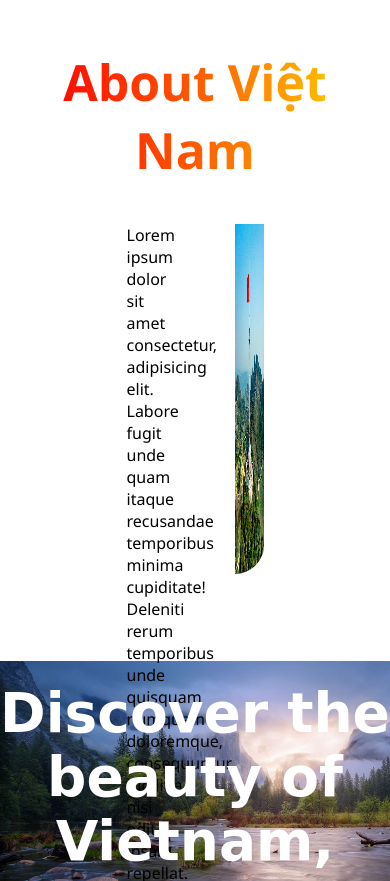
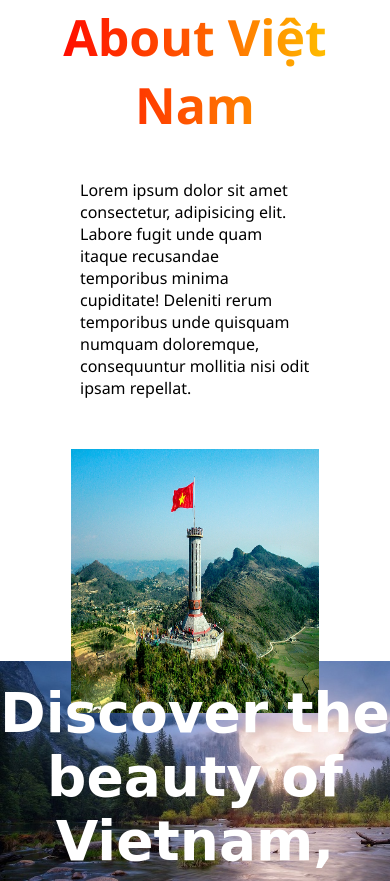
Before and after one commit to hoanggiang2912/UX-UI-HACKATHON-2023---TYRANTS-HACKATHON, a website: page index.html in a window 390 px wide. Shown: the part 539-1420 px from the top of the page. Drawn offline with nearby package versions, Linux system fonts and the light colour scheme; files whose address does not match are found by name.

Commit message:
about responsive

```diff
--- a/Css/style.css
+++ b/Css/style.css
@@ -190,7 +190,7 @@ padding-left: 15px;
     -webkit-text-fill-color: transparent;
 }
 .about-content-wrapper{
-    width: 70%;
+    width: 80%;
     height: 350px;
     margin-inline: auto;
     display: flex;
@@ -198,13 +198,13 @@ padding-left: 15px;
 .about-content{
     width: 50%;
     height: 100%;
-    padding-inline: 40px;
 }
 .about-content-left-text{
     color: black;
+    padding-inline: 40px;
 }
 .about-content-icons-list{
-    padding-block: 30px;
+    padding: 30px 40px;
 }
 .about-icon{
     display: inline-block;
@@ -1010,8 +1010,10 @@ body::-webkit-scrollbar-track{
     padding: 20px;
     color: black;
 }
-
-
+/* about tablet */
+.about-content-tablet-wrapper{
+    display: none;
+}
 
 
 
@@ -1054,6 +1056,26 @@ body::-webkit-scrollbar-track{
         }
     }
     /* end header responsive */
+
+    /* about responsive */
+    .about-content-wrapper{
+        display: none;
+    }
+    .about-content-tablet-wrapper{
+        display: block !important;
+        padding: 0;
+        margin: 0;
+    }
+    .about-img{
+        margin-top: 50px;
+        width: 80%;
+        height: 60%;
+        margin-inline: auto;
+    }
+    .about-img img{
+        width: 100%;
+        height: 100%;
+    }
 }
 @media screen and (min-width: 576px) and (max-width: 767.98px){
     br{
--- a/index.html
+++ b/index.html
@@ -97,6 +97,13 @@
             </div>
             <div class="about-content about-content-right">
                 <img src="/assets/img/img_about_vietnam.jpg" alt="">
+            </div>
+        </div>
+        <div class="about-content-tablet-wrapper" style="display: none;">
+            <div class="about-content-left-text">Lorem ipsum dolor sit amet consectetur, adipisicing elit. Labore fugit unde quam itaque recusandae temporibus minima cupiditate! Deleniti rerum temporibus unde quisquam numquam doloremque, consequuntur mollitia nisi odit ipsam repellat.
+            </div>
+            <div class="about-img">
+                <img src="/assets/img/img_about_vietnam.jpg" alt="" >
             </div>
         </div>
     </section>
```
Lines whose indentation alone changed are shown as unchanged.
